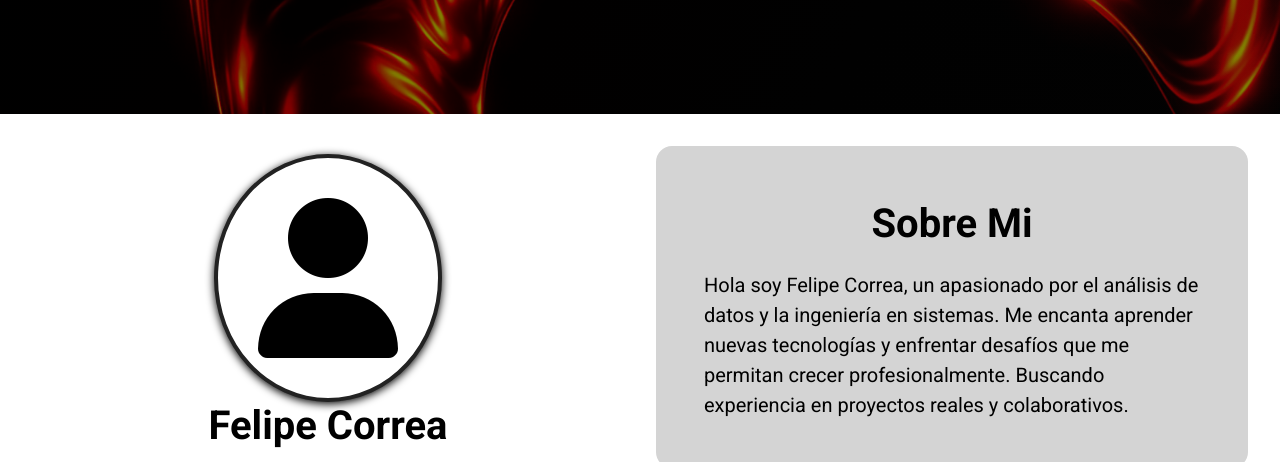
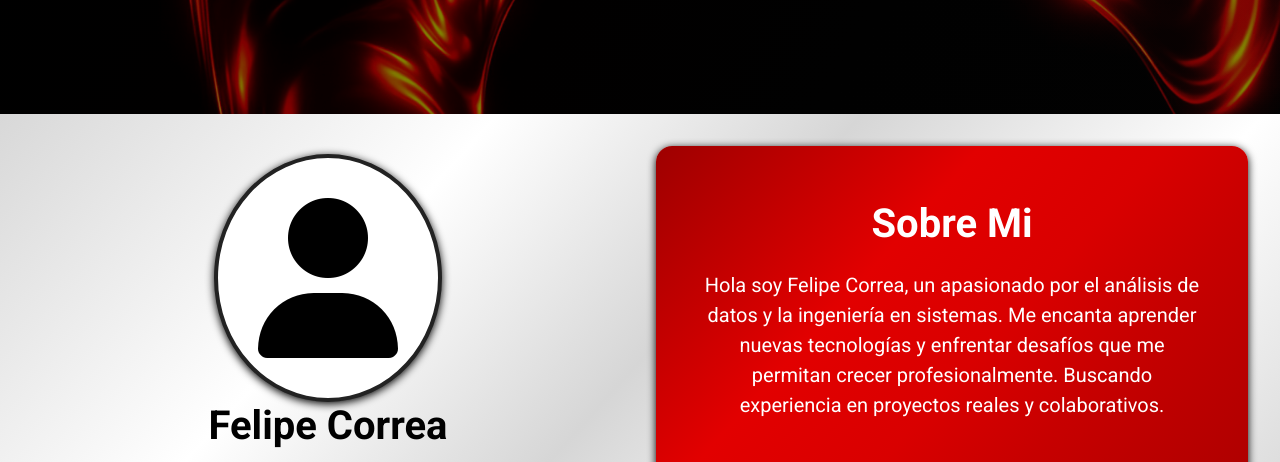
Before and after one commit to FelipeCorreaCamio/Portafolio, a plain HTML site: page index.html in a window 1280 px wide. Shown: the part 750-1212 px from the top of the page. Drawn offline with Linux system fonts and the light colour scheme; a web font is replaced by a local one.

Commit message:
añadi nuevos estilos

```diff
--- a/css.css
+++ b/css.css
@@ -266,9 +266,9 @@
     }
 
     .sobre-mi {
+
         position: relative;
-        background: rgb(255, 255, 255);
-        width: 100%;
+    background: linear-gradient(132deg,rgb(216, 216, 216) 0%, rgba(255, 255, 255, 1) 26%, rgb(214, 214, 214) 45%, rgba(255, 255, 255, 1) 66%, rgba(222, 222, 222, 1) 83%, rgba(255, 255, 255, 1) 100%);        width: 100%;
         height: max-content;
         padding: 4vh;
         display: grid;
@@ -284,11 +284,15 @@
         max-width: 1200px;
         margin: 0 auto;
         padding: 3rem;
-        background-color: rgb(212, 212, 212);
-        border-radius: 2vh;
+        text-align: center;
+background: linear-gradient(132deg,rgba(158, 0, 0, 1) 0%, rgba(226, 0, 0, 1) 32%, rgba(217, 0, 0, 1) 50%, rgba(199, 0, 0, 1) 64%, rgba(161, 0, 0, 1) 100%);        border-radius: 2vh;
         font-weight: 100vh;
          font-size: 1.25rem;
         line-height: 1.5;
+        color: white;
+        height: 37vw;
+                box-shadow: 0 2px 8px rgb(0, 0, 0); /* Optional: subtle shadow */
+
     }
     .sobre-mi h2 {
         font-size: 2.5rem;
--- a/index.html
+++ b/index.html
@@ -31,7 +31,7 @@
 <div class="contenedor-centro">
     <div class="cartel">
         <p><hr></p>
-        <p class="texto-prede parrafo-uno">PORTAFOLIO </p>
+        <p class="texto-prede parrafo-uno">PORTFOLIO </p>
         <p><hr class="hr-dos"></p>
         <p class="texto-prede parrafo-dos">Hola,</p>
         <p class="texto-prede parrafo-dos">Soy <span>Felipe</span></p>
```
